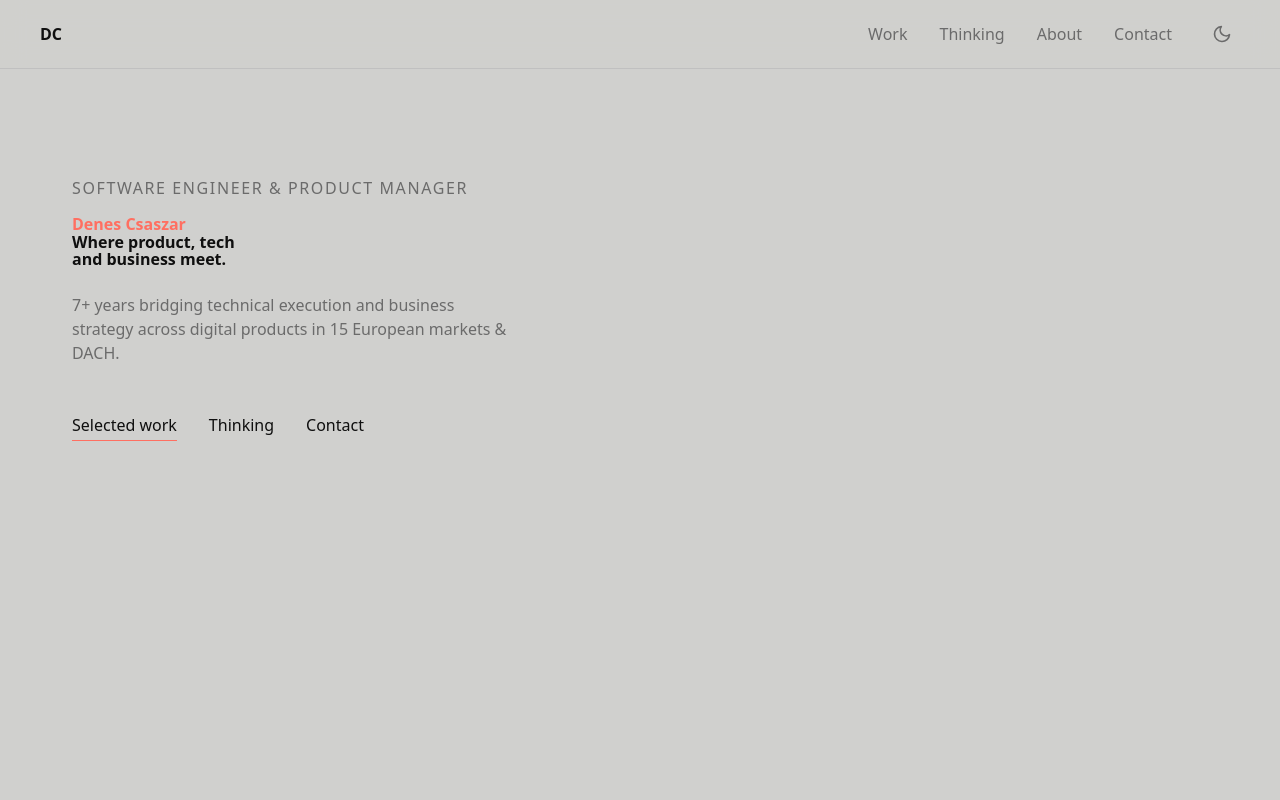
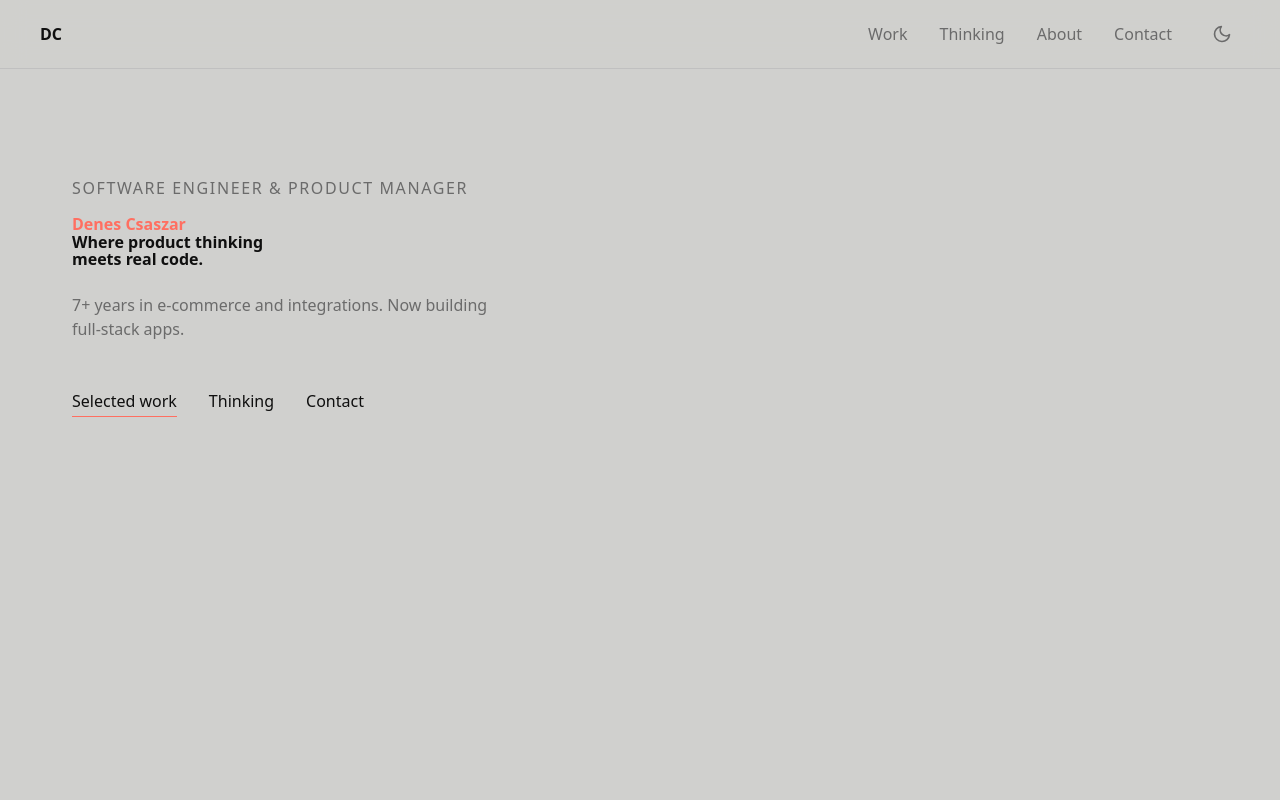
Before and after one commit to denescsaszar/portfolio, a Next.js app: page / in a window 1280 px wide. Shown: the top 800 px of the page. Built offline with nearby package versions, Linux system fonts and the light colour scheme.

Commit message:
update hero: tighter headline and subtitle

```diff
--- a/app/page.tsx
+++ b/app/page.tsx
@@ -28,15 +28,15 @@ export default function Home() {
               <h1 className="text-display-large font-bold mb-6 leading-[1.1]">
                 <span className="text-coral">Denes Csaszar</span>
                 <br />
-                Where product, tech
+                Where product thinking
                 <br />
-                and business meet.
+                meets real code.
               </h1>
             </FadeIn>
 
             <FadeIn delay={0.2}>
               <p className="text-body-large text-muted mb-8 md:mb-12 max-w-[48ch]">
-                7+ years bridging technical execution and business strategy across digital products in 15 European markets & DACH.
+                7+ years in e-commerce and integrations. Now building full-stack apps.
               </p>
             </FadeIn>
 
```
